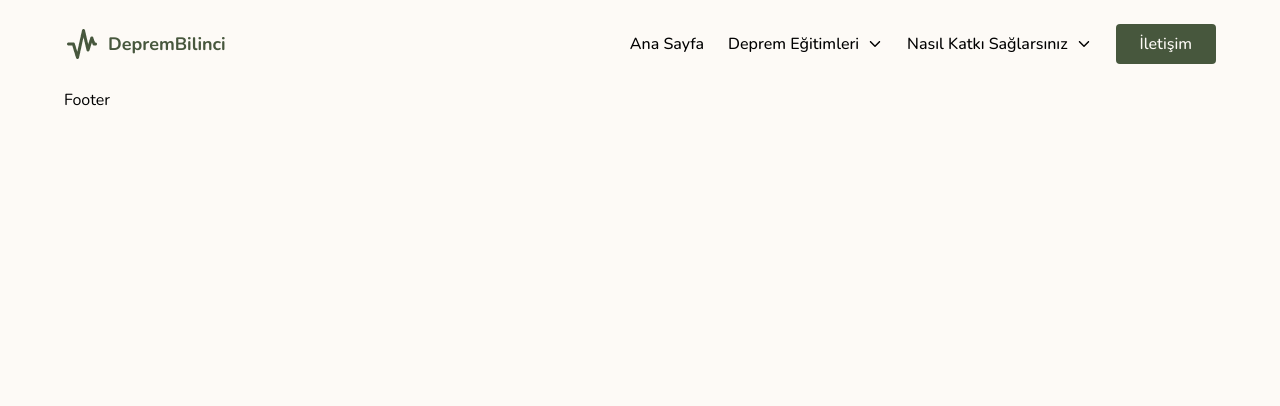
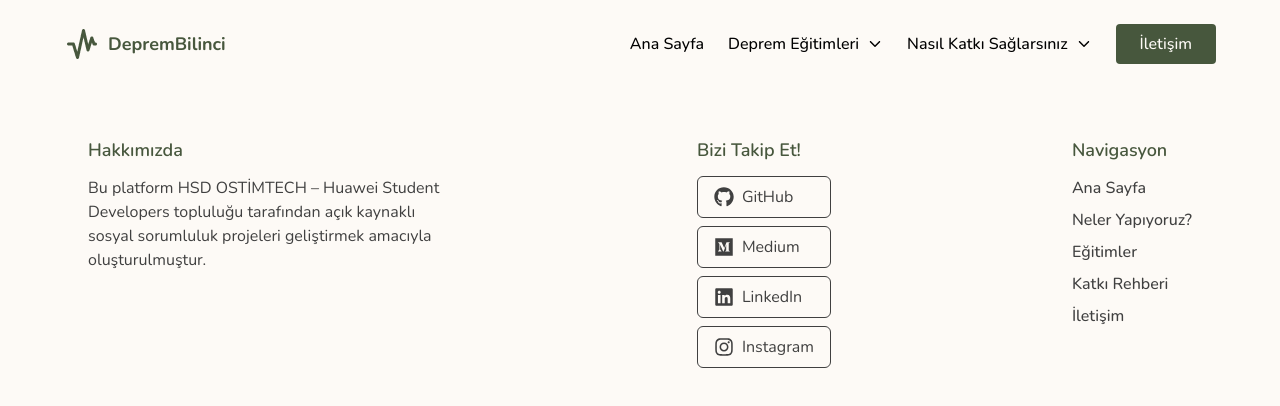
Before and after one commit to HSD-OSTIMTECH/DepremBilinci, a Next.js app: page / in a window 1280 px wide. Shown: the top 406 px of the page. Built offline with nearby package versions, Linux system fonts and the light colour scheme.

Commit message:
feat: done footer component

```diff
--- a/components/Footer.tsx
+++ b/components/Footer.tsx
@@ -1,9 +1,78 @@
-import React from 'react'
+import React from "react";
+import { FaGithub, FaMedium, FaLinkedin, FaInstagram } from "react-icons/fa";
 
 const Footer = () => {
+
+  const footerLink = "text-base font-medium text-neutral-700 hover:text-neutral-950 transition-all"
   return (
-    <div>Footer</div>
-  )
-}
+    <footer className="text-neutral-700 py-12 px-6">
+      <div className="grid grid-cols-1 md:grid-cols-3 gap-12 md:flex md:justify-between">
+        {/* Hakkımızda */}
+        <div className="md:w-1/3">
+          <h3 className="text-lg font-semibold text-primary mb-3">Hakkımızda</h3>
+          <p className="text-neutral-700">
+            Bu platform HSD OSTİMTECH – Huawei Student Developers topluluğu tarafından açık kaynaklı sosyal sorumluluk projeleri geliştirmek amacıyla oluşturulmuştur.
+          </p>
+        </div>
 
-export default Footer
+        {/* Bizi Takip Et */}
+        <div>
+          <h3 className="text-lg font-semibold text-primary mb-3">Bizi Takip Et!</h3>
+          <div className="space-y-2">
+            <a
+              href="https://github.com"
+              target="_blank"
+              rel="noopener noreferrer"
+              className="flex items-center gap-2 px-4 py-2 border rounded-md hover:bg-gray-100"
+            >
+              <FaGithub className="text-xl" /> GitHub
+            </a>
+            <a
+              href="https://medium.com"
+              target="_blank"
+              rel="noopener noreferrer"
+              className="flex items-center gap-2 px-4 py-2 border rounded-md hover:bg-gray-100"
+            >
+              <FaMedium className="text-xl" /> Medium
+            </a>
+            <a
+              href="https://linkedin.com"
+              target="_blank"
+              rel="noopener noreferrer"
+              className="flex items-center gap-2 px-4 py-2 border rounded-md hover:bg-gray-100"
+            >
+              <FaLinkedin className="text-xl" /> LinkedIn
+            </a>
+            <a
+              href="https://instagram.com"
+              target="_blank"
+              rel="noopener noreferrer"
+              className="flex items-center gap-2 px-4 py-2 border rounded-md hover:bg-gray-100"
+            >
+              <FaInstagram className="text-xl" /> Instagram
+            </a>
+          </div>
+        </div>
+
+        {/* Navigasyon */}
+        <div>
+
+          <h3 className="text-lg font-semibold text-primary mb-3">Navigasyon</h3>
+
+          <div className="flex flex-col gap-2 font-medium">
+            <a href="/" className={footerLink}>Ana Sayfa</a>
+            <a href="/hakkimizda" className={footerLink}>Neler Yapıyoruz?</a>
+            <a href="/cocuk-egitim" className={footerLink}>Eğitimler</a>
+            <a href="/katkı/genel-rehber" className={footerLink}>Katkı Rehberi</a>
+            <a href="/iletisim" className={footerLink}>İletişim</a>
+          </div>
+
+        </div>
+
+      </div>
+
+    </footer>
+  );
+};
+
+export default Footer;
```
